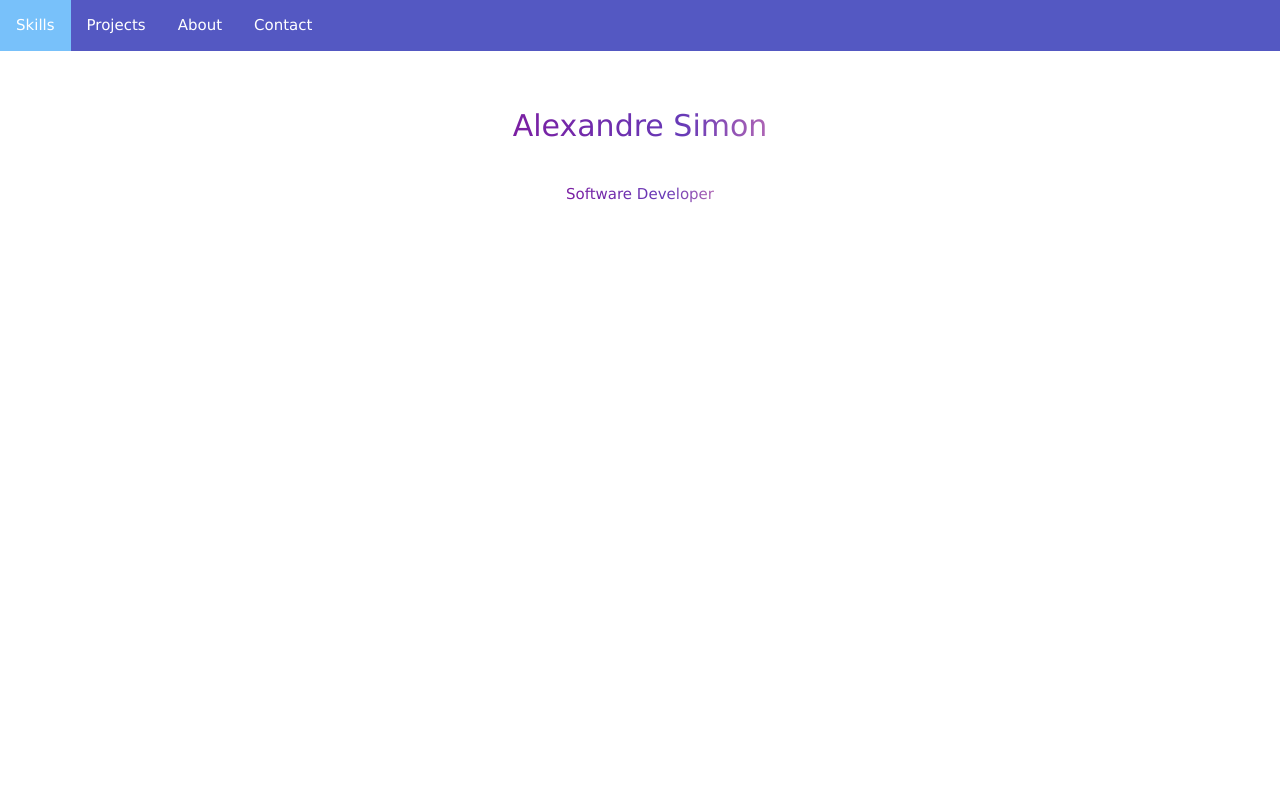
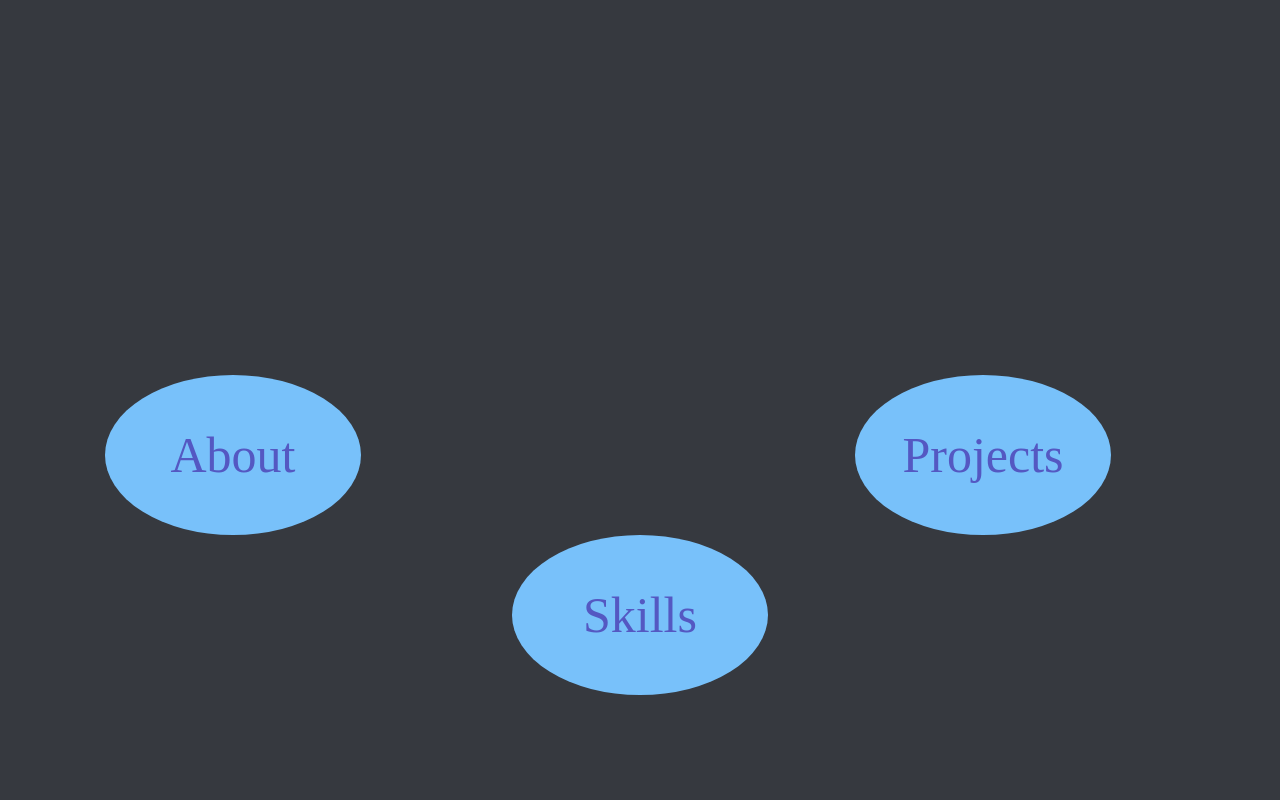
Before and after one commit to aleandre6579/ReactPortfolio, a React (Create React App) app: page / in a window 1280 px wide. Shown: the top 800 px of the page. Built offline with nearby package versions, Linux system fonts and the light colour scheme.

Commit message:
Animated title, added 3 simple buttons

```diff
--- a/package.json
+++ b/package.json
@@ -8,7 +8,7 @@
     "@testing-library/user-event": "^13.5.0",
     "react": "^18.2.0",
     "react-dom": "^18.2.0",
-    "react-scripts": "5.0.1",
+    "react-scripts": "^5.0.1",
     "web-vitals": "^2.1.4"
   },
   "scripts": {
--- a/src/App.js
+++ b/src/App.js
@@ -8,9 +8,7 @@ import Skills from './components/skills.jsx'
 function App() {
   return (
     <React.StrictMode>
-      <Navbar/>
       <Intro/>
-      <Skills/>
     </React.StrictMode>
   );
 
--- a/src/components/intro.jsx
+++ b/src/components/intro.jsx
@@ -9,9 +9,20 @@ class Intro extends Component {
     render() {
         return (
             <div className="w3-display-container w3-center white-section">
-                    <div className="w3-container w3-padding-32 w3-hide-small">
-                        <h3><span className='magic'>Alexandre Simon</span></h3>
-                        <p><span className='magic'>Software Developer</span></p>
+                    <div className="title w3-container w3-padding-32 w3-hide-small">
+                        <div className="name">Alexandre Simon</div>
+                        <div className="software-dev">Software Developer</div>
+                    </div>
+                    <div className="btns">
+                        <div className="magic btn-container about-btn">
+                            <div className="circle-btn-txt">About</div>
+                        </div>
+                        <div className="magic btn-container skills-btn">
+                            <div className="circle-btn-txt">Skills</div>
+                        </div>
+                        <div className="magic btn-container projects-btn">
+                            <div className="circle-btn-txt">Projects</div>
+                        </div>
                     </div>
             </div>
 
--- a/src/css/intro.css
+++ b/src/css/intro.css
@@ -1,16 +1,56 @@
 :root {
-    --purple: rgb(123, 31, 162);
+    --blue: #78c1fa;
+    --purple: #5458c2;
     --violet: rgb(103, 58, 183);
     --pink: rgb(244, 143, 177);
+    --section-size: 100vh;
+    --title-size: clamp(2rem, 5rem, 10rem);
 }
 
 @keyframes background-pan {
-    from {
-        background-position: 0% center;
+	0% {
+		background-position: 0% 0%;
+	}
+	50% {
+		background-position: 100% 0%;
+	}
+	100% {
+		background-position: 0% 0%;
+	}
+}
+
+@keyframes titleFadeIn {
+    0% {
+        opacity: 0;
+        transform: scale(0.8);
     }
+    60% {
+        opacity: 1;
+        transform: scale(1);
+    }
+    100% {
+        opacity: 1;
+        transform: scale(1.1);
+    }
+}
 
-    to {
-        background-position: -200% center;
+@keyframes titleSlideIn {
+    0% {
+        left: -10%;
+    }
+    100% {
+        left:  5%;
+    }
+}
+
+@keyframes btnsFadeIn {
+    0% {
+        opacity: 0;
+        transform: scale(0);
+    }
+    100% {
+        opacity: 1;
+        transform: scale(1);
     }
 }
 
@@ -19,42 +59,103 @@
 }
 
 .blue-section {
-    font-family: "Verdana", sans-serif;
+    font-family: "Prata", serif;
     place-items: center;
-    background-color: #78c1fa;
-    height: 50em;
+    background-color: var(--blue);
+    height: var(--section-size);
 }
 
 .white-section {
-    font-family: "Verdana", sans-serif;
-    place-items: center;
-    background-color: #FFF;
-    color: #78c1fa;
-    height: 50em;
-}
-
-h3 {
-    font-family: "Verdana", sans-serif;
-    color: white;
-    font-size: clamp(2em, 2vw, 4em);
+    font-family: "Prata", serif;
+    background-color: #36393F;
+    color: var(--blue);
+    height: var(--section-size);
+    position: relative;
     font-weight: 400;
-    margin: 0px;
-    padding: 20px;
     text-align: center;
 }
 
-.magic {
-    animation: background-pan 3s linear infinite;
+.software-dev {
+    font-size: clamp(2rem, 3rem, 3rem);
+    text-align: left;
+    margin-top: -2rem;
+}
+
+.name {
+    font-size: var(--title-size);
+    font-weight: 1000;
+}
+
+.btns {
+    display: flex;
+    justify-content: center;
+}
+.btn-container {
+    margin: 7em;
+    position: absolute;
+    border: none;
+    border-radius: 50%;
+    background-color: var(--blue);
+    width: clamp(5%, 20%, 20%);
+    height: clamp(5%, 20%, 20%);
+    display: flex;
+    align-items: center;
+    justify-content: center;
+}
+
+.about-btn {
+    left: 0%;
+    bottom: 20%;
+}
+.skills-btn {
+    bottom: 0%;
+}
+.projects-btn {
+    right: 5%;
+    bottom: 20%;
+}
+.slideIn {
+    animation: btnsFadeIn 0.8s ease forwards 0.6s;
+}
+
+.circle-btn-txt {
+    cursor: pointer;
+    font-size: 50px;
+    color: var(--purple);
+}
+.circle-btn-txt:hover {
+    background-color: transparent;
+}
+
+.title {
+    position: absolute;
+    animation: titleSlideIn 1s ease forwards, titleFadeIn 1s ease forwards, background-pan 50s linear infinite;
     background: linear-gradient(
         to right,
         var(--purple),
-        var(--violet),
-        var(--pink),
+        var(--blue),
+        var(--purple),
+        var(--blue),
+        var(--purple),
+        var(--blue),
+        var(--purple),
+        var(--blue),
+        var(--purple),
+        var(--blue),
         var(--purple)
     );
-    background-size: 200%;
+    background-size: 15000%;
     -webkit-background-clip: text;
     background-clip: text;
     -webkit-text-fill-color: transparent;
     white-space: nowrap;
+    margin-top: 2%;
 }
+
+.magic:hover {
+	background: linear-gradient(-45deg,
+    var(--purple), var(--blue));
+	background-size: 400% 400%;
+	animation: background-pan 2s ease infinite;
+
+}
```
Also changed, not shown: 1 other file (tests, documents, lock files or other folders).
